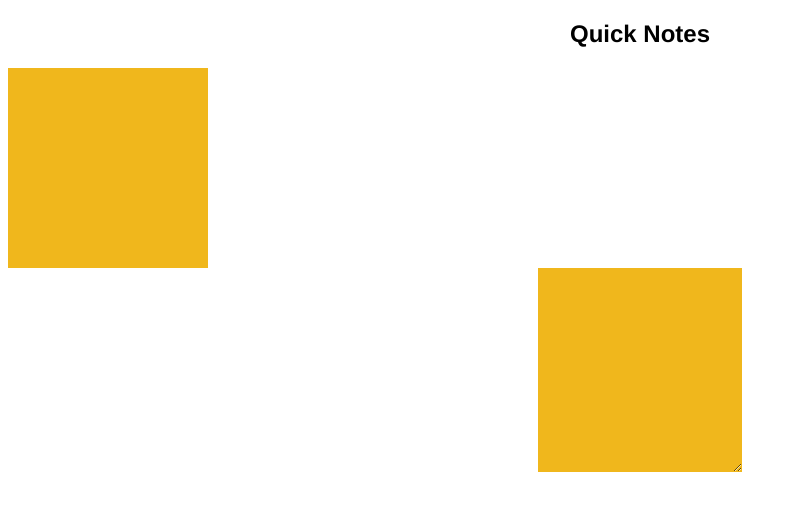
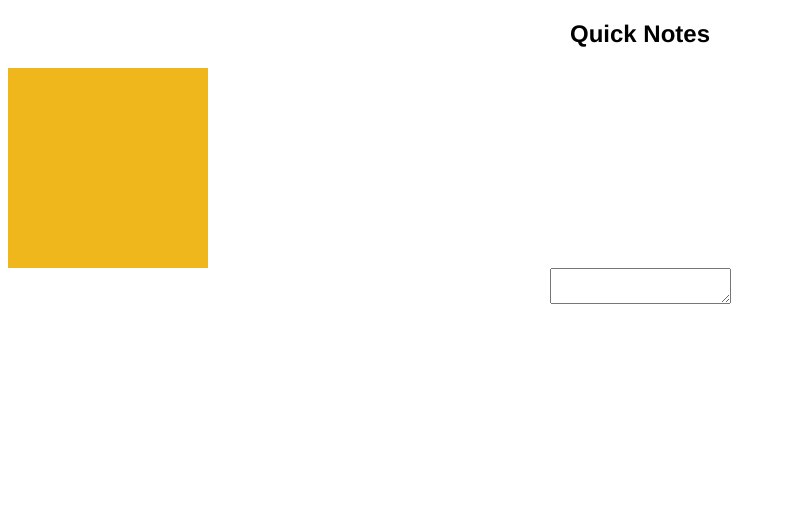
Before and after one commit to chialuka/hello_vue, a Vue app: page / in a window 1280 px wide. Shown: the top 510 px of the page, without its empty margins (0-797 px from the left). Built offline with nearby package versions, Linux system fonts and the light colour scheme.

Commit message:
remove excess background

```diff
--- a/src/components/note.vue
+++ b/src/components/note.vue
@@ -26,12 +26,5 @@ export default new Vue({
   height: 200px;
   width: 200px;
 }
-.input-area {
-  overflow: hidden;
-  background-color: rgb(240, 183, 28);
-  border: none;
-  color: #2b2b2b;
-  height: 200px;
-  width: 200px;
-}
+
 </style>
```
